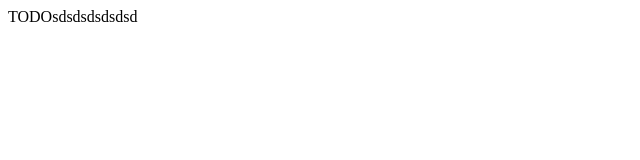
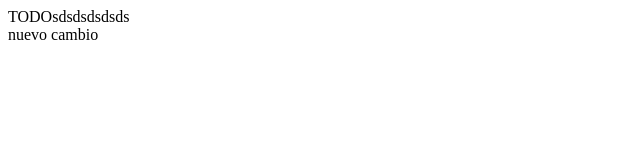
Before and after one commit to AnnyDiaz/presentacion, a plain HTML site: page Presentaciom/public_html/index.html in a window 1280 px wide. Shown: the full height of the page, 0-640 px from the left. Drawn offline with Linux system fonts and the light colour scheme.

Commit message:
prueba push html presentacón

```diff
--- a/Presentaciom/public_html/index.html
+++ b/Presentaciom/public_html/index.html
@@ -11,6 +11,7 @@ and open the template in the editor.
         <meta name="viewport" content="width=device-width, initial-scale=1.0">
     </head>
     <body>
-        <div>TODOsdsdsdsdsdsd</div>
+        <div>TODOsdsdsdsdsds</div>
+        <div> nuevo cambio </div>
     </body>
 </html>
```
